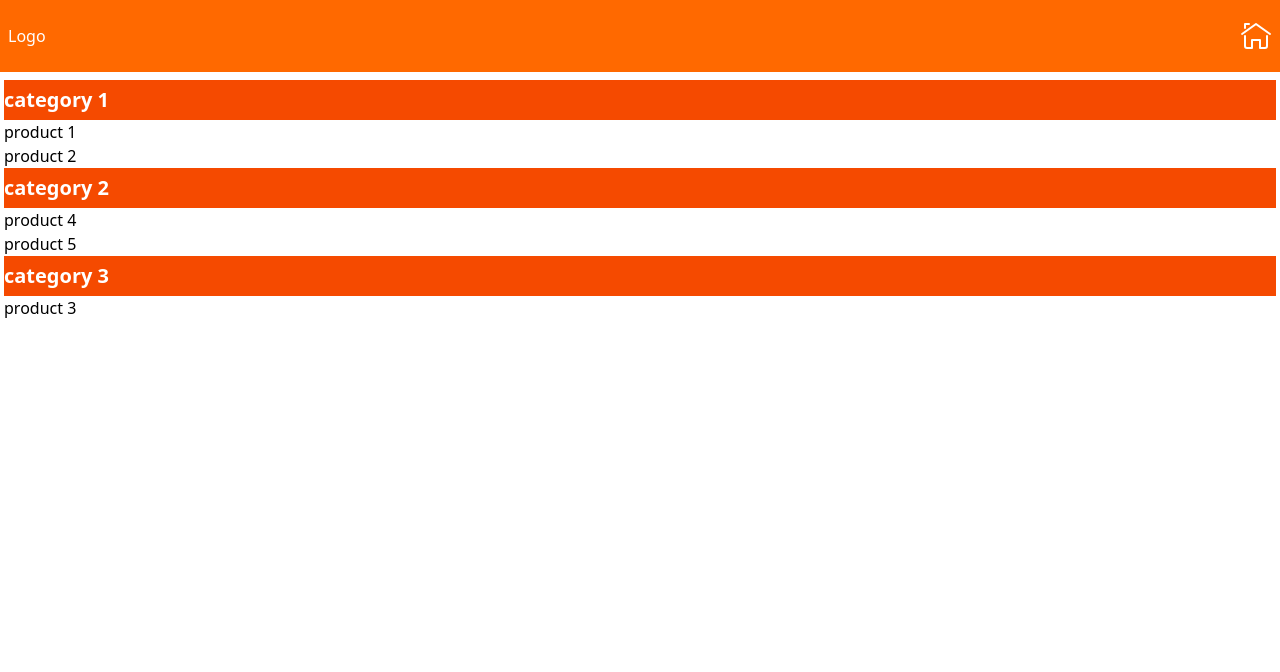
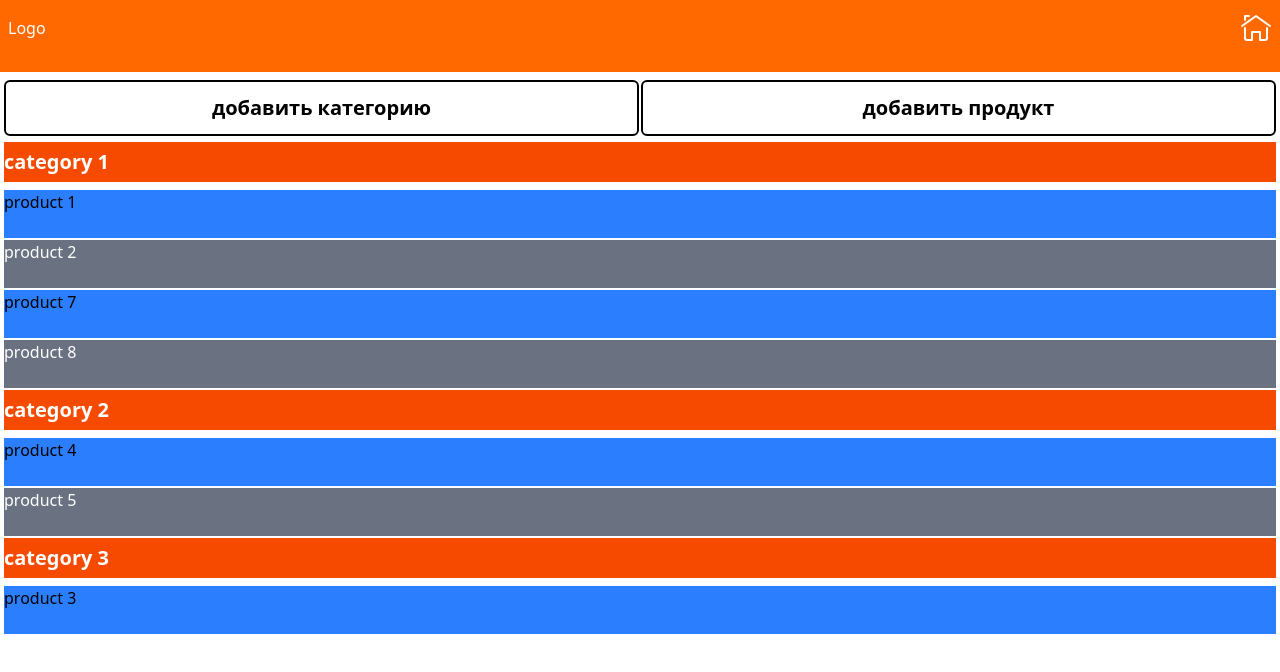
Before and after one commit to Romberto/dinneradmin, a React (Vite) app: page /menu in a window 1280 px wide. Shown: the top 672 px of the page. Built offline with nearby package versions, Linux system fonts and the light colour scheme; data requests are answered from the project's data file.

Commit message:
add hook useGetMenu and add form Categoryform

```diff
--- a/db.json
+++ b/db.json
@@ -7,7 +7,9 @@
     { "id": "2", "name": "product 2", "category": "1" },
     { "id": "3", "name": "product 3", "category": "3" },
     { "id": "4", "name": "product 4", "category": "2" },
-    { "id": "5", "name": "product 5", "category": "2" }
+    { "id": "5", "name": "product 5", "category": "2" },
+    { "id": "7", "name": "product 7", "category": "1" },
+    { "id": "8", "name": "product 8", "category": "1" }
   ],
   "category": [
     { "id": "1", "name": "category 1" },
--- a/package.json
+++ b/package.json
@@ -17,6 +17,7 @@
     "json-server": "^1.0.0-beta.3",
     "react": "^19.0.0",
     "react-dom": "^19.0.0",
+    "react-hook-form": "^7.55.0",
     "react-redux": "^9.2.0",
     "react-router-dom": "^7.4.0",
     "tailwindcss": "^4.0.15"
--- a/src/App.tsx
+++ b/src/App.tsx
@@ -20,6 +20,7 @@ function App() {
             className="w-8"
           />
         </Link>
+        <div id="root-modal"></div>
       </header>
       <Routes>
         <Route path="/" element={<Admin />}></Route>
@@ -33,6 +34,7 @@ function App() {
           }
         ></Route>
       </Routes>
+
     </>
   );
 }
--- a/src/components/UI/ErrorBoundary/ErrorBoundary.tsx
+++ b/src/components/UI/ErrorBoundary/ErrorBoundary.tsx
@@ -1,4 +1,4 @@
-import React, { Component, ErrorInfo, ReactNode } from 'react';
+import React, { Component, ErrorInfo, ReactNode } from "react";
 
 interface ErrorBoundaryProps {
   children: ReactNode;
@@ -21,7 +21,7 @@ class ErrorBoundary extends Component<ErrorBoundaryProps, ErrorBoundaryState> {
 
   componentDidCatch(error: Error, errorInfo: ErrorInfo) {
     // Вы можете также сохранить ошибку в журнале ошибок или отправить её на сервер
-    console.error('Ошибка поймана в ErrorBoundary:', error, errorInfo);
+    console.error("Ошибка поймана в ErrorBoundary:", error, errorInfo);
   }
 
   render() {
--- /dev/null
+++ b/src/components/UI/Forms/CategoryForm.tsx
@@ -0,0 +1,28 @@
+import React from "react";
+import { useForm, SubmitHandler } from "react-hook-form";
+import { InputT } from "../../../utils/types";
+
+export const CategoryForm: React.FC = () => {
+  const {
+    register,
+    handleSubmit,
+    watch,
+    formState: { errors },
+  } = useForm<InputT>();
+
+  const onSubmit = (data:InputT) => {
+    console.log(data)
+  }
+  return (
+    <form onSubmit={handleSubmit(onSubmit)}>
+      <label>
+        <input {...register("category", { required: true })}></input>
+        {errors.category && (
+          <p className="text-red-600 text-sm ">обязательное поле</p>
+        )}
+      </label>
+      <button className="btn">Добавить</button>
+
+    </form>
+  );
+};
--- /dev/null
+++ b/src/components/UI/Modal/Modal.tsx
@@ -0,0 +1,34 @@
+import React, { useMemo } from "react";
+import ReactDOM from "react-dom";
+import { ErrorComponent } from "../ErrorComponent/ErrorComponent";
+import { CategoryFormModalProps } from "../../../utils/types";
+
+export const Modal: React.FC<CategoryFormModalProps> = React.memo(
+  ({ onClose, children }) => {
+    const modalContainer = useMemo(() => {
+      return document.getElementById("root-modal");
+    }, []);
+
+    const onClick = (e: React.MouseEvent<HTMLDivElement>) => {
+      if (e.target === e.currentTarget) {
+        onClose();
+      }
+    };
+
+    if (modalContainer) {
+      return ReactDOM.createPortal(
+        <div className="modal" onClick={onClick}>
+          <div className="modal-content text-black">
+            <h1>Модальное окно</h1>
+            <button onClick={onClose}>Закрыть</button>
+            {children}
+          </div>
+        </div>,
+        modalContainer
+      );
+    } else {
+      console.log("Контейнер модального окна не найден");
+      return <ErrorComponent />;
+    }
+  }
+);
--- a/src/components/page/Menu/Menu.tsx
+++ b/src/components/page/Menu/Menu.tsx
@@ -1,45 +1,75 @@
-import React from "react";
+import React, { useCallback, useState } from "react";
 import { CategoryT, FetchResultT, ProductT } from "../../../utils/types";
 import { useGetCategoryQuery } from "../../../servises/category";
 import { useGetProductsQuery } from "../../../servises/product";
+import { createMenuList } from "../../../utils/utils";
+import { Link } from "react-router-dom";
+import { Modal } from "../../UI/Modal/Modal";
+import { useGetMenu } from "../../../utils/hooks";
+import { CategoryForm } from "../../UI/Forms/CategoryForm";
 
 export const Menu: React.FC = () => {
-  const { data: dataCategory, isLoading: isLoadingCategory } =
-    useGetCategoryQuery(undefined);
-  const { data: dataProduct, isLoading: isLoadingProduct } =
-    useGetProductsQuery(undefined);
-
-  if (isLoadingCategory || isLoadingProduct) return <p>Loading...</p>;
-
-  const createMenuList = (dataC: CategoryT[], dataP: ProductT[]) => {
-    const res: FetchResultT = {};
-    dataC.forEach((cat: CategoryT) => {
-      res[cat.name] = [];
-      dataP.forEach((product: ProductT) => {
-        if (cat.id === product.category) {
-          res[cat.name].push(product);
-        }
-      });
-    });
-    return res;
+  const { data, isLoading, isError, isCategory } = useGetMenu();
+  const [categoryFromIsShow, setCategoryFromIsShow] = useState(false);
+  const [productFormIsShow, setProductIsShow] = useState(false)
+  const handleAddCategory = () => {
+    console.log("category");
+    setCategoryFromIsShow(!categoryFromIsShow);
+  };
+  const handleAddProduct = () => {
+    console.log("product");
+    setProductIsShow(!productFormIsShow)
   };
 
-  if (!dataCategory || !dataProduct) return <p>No data available</p>;
-
-  const data = createMenuList(dataCategory, dataProduct);
-
+  console.log("render menu component");
   return (
     <div className="container">
-      {Object.entries(data).map(([categoryName, products]) => (
-        <div key={categoryName}>
-          <h2 className="bg-orange-600 text-white font-bold text-xl py-1.5">{categoryName}</h2>
-          <ul>
-            {products.map((product: ProductT) => (
-              <li key={product.id}>{product.name}</li>
-            ))}
-          </ul>
-        </div>
-      ))}
+      {categoryFromIsShow && (
+        <Modal onClose={() => setCategoryFromIsShow(!categoryFromIsShow)} >
+          <CategoryForm/>
+        </Modal>
+      )}
+      {productFormIsShow &&
+      <Modal onClose={()=> setProductIsShow(!productFormIsShow)}/>}
+      <div className="w-full grid grid-cols-2  gap-0.5 mb-1.5">
+        <button
+          onClick={handleAddCategory}
+          className={`btn ${isCategory ? "col-span-1" : "col-span-2"}`}
+        >
+          добавить категорию
+        </button>
+        {isCategory && (
+          <button onClick={handleAddProduct} className="btn col-span-1">
+            добавить продукт
+          </button>
+        )}
+      </div>
+      {data &&
+        Object.entries(data).map(([categoryName, products]) => (
+          <div key={categoryName}>
+            <h2 className="bg-orange-600 text-white font-bold text-xl py-1.5 mb-2">
+              {categoryName}
+            </h2>
+            <ul className="products-list">
+              {products.map((product: ProductT, index: number) =>
+                index % 2 === 0 ? (
+                  <li key={product.id} className="bg-blue-500 mb-0.5">
+                    <Link to={`http://localhost:3000/product/${product.id}`}>
+                      {product.name}
+                    </Link>
+                  </li>
+                ) : (
+                  <li
+                    key={product.id}
+                    className="bg-gray-500 text-white mb-0.5"
+                  >
+                    <Link to="#">{product.name}</Link>
+                  </li>
+                )
+              )}
+            </ul>
+          </div>
+        ))}
     </div>
   );
 };
--- a/src/index.css
+++ b/src/index.css
@@ -7,9 +7,18 @@
     @apply pt-20 px-1 m-auto
   }
   .btn{
-    @apply w-full text-xl px-3 py-3 border-2 rounded-md inline-block transition justify-items-center items-center font-bold
+    @apply w-full cursor-pointer text-xl px-3 py-3 border-2 rounded-md inline-block transition justify-items-center items-center font-bold
   }
   .btn-orange{
-    @apply bg-orange-500 text-white   active:bg-amber-700 hover:bg-amber-600
+    @apply bg-orange-500 text-white  active:bg-amber-700 hover:bg-amber-600
+  }
+  .products-list li{
+    @apply h-12 w-full flex flex-col
+  }
+  .modal{
+    @apply w-full h-screen fixed top-0 left-0 bg-orange-500 flex justify-center items-center
+  }
+  .modal-content{
+    @apply w-10/12 h-10/12 bg-white p-1 rounded-md
   }
 }
--- /dev/null
+++ b/src/utils/hooks.ts
@@ -0,0 +1,28 @@
+import { useGetCategoryQuery } from "../servises/category";
+import { useGetProductsQuery } from "../servises/product";
+import { createMenuList } from "./utils";
+
+export const useGetMenu = () => {
+  const {
+    data: dataCategory,
+    isLoading: isLoadingCategory,
+    isError: isCategoryError,
+  } = useGetCategoryQuery(undefined);
+  const {
+    data: dataProduct,
+    isLoading: isLoadingProduct,
+    isError: isProductError,
+  } = useGetProductsQuery(undefined);
+
+  const isLoading = isLoadingCategory || isLoadingProduct;
+  const isError = isCategoryError || isProductError;
+  const isCategory = !!dataCategory;
+
+  const data = createMenuList(dataCategory, dataProduct);
+  return {
+    data,
+    isLoading,
+    isError,
+    isCategory,
+  };
+};
```
Also changed, not shown: src/utils/types.ts (+8 -0 lines), src/utils/utils.ts (+33 -10 lines), 1 other file (tests, documents, lock files or other folders).
